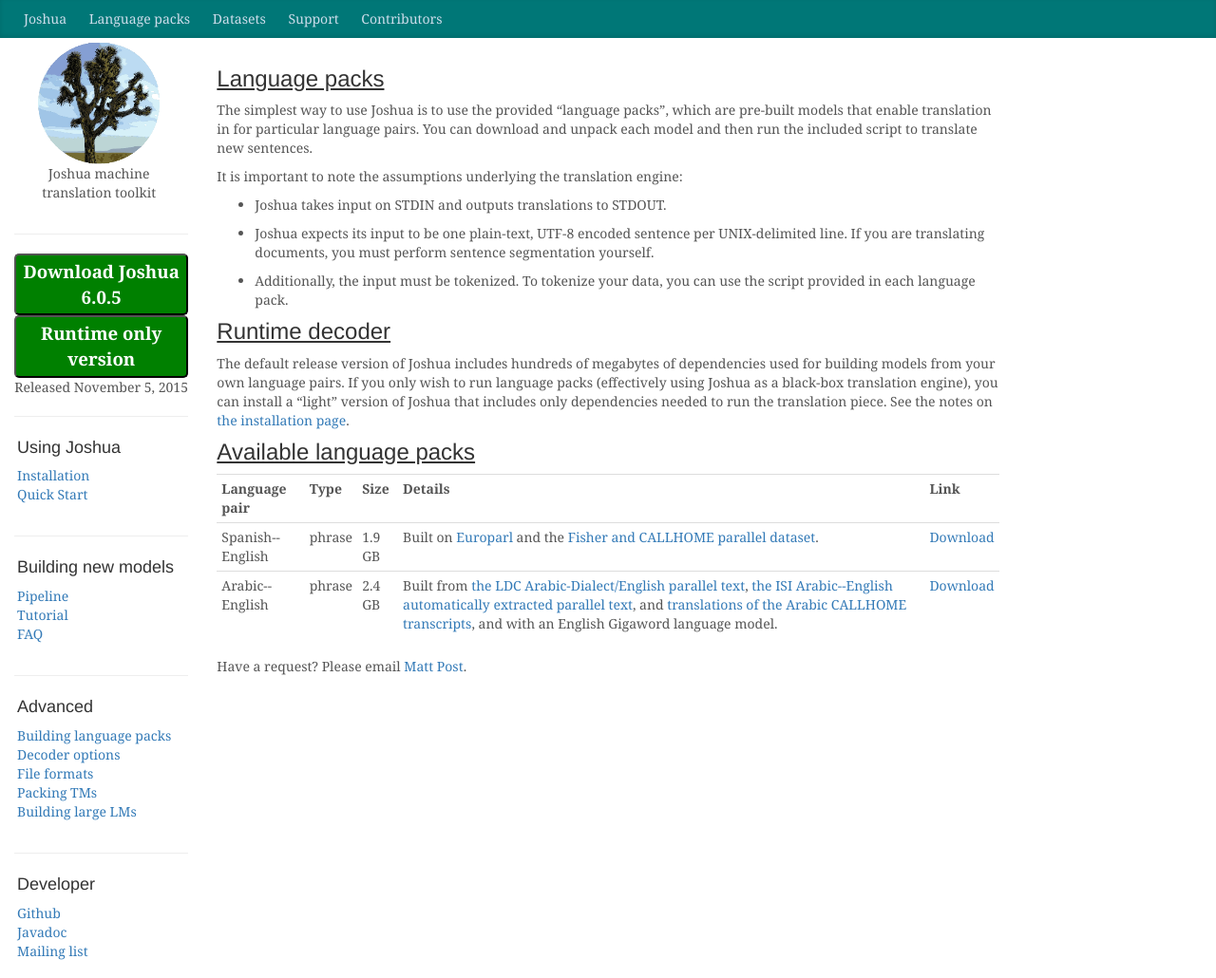
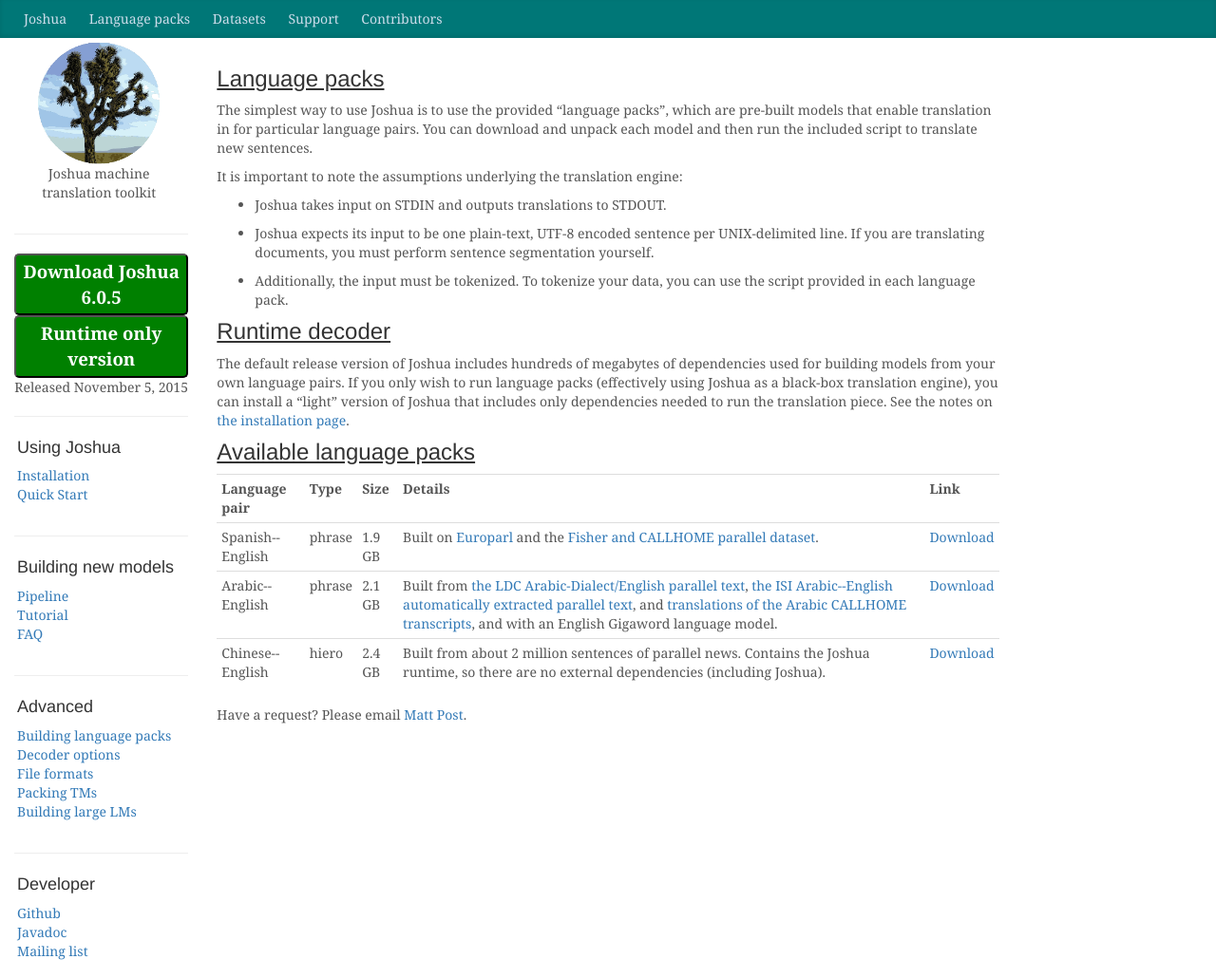
Before and after one commit to joshua-decoder/joshua-decoder.github.com, a Jekyll site: the page built from language-packs/index.md, in a window 1280 px wide. Shown: the whole page at 95% size. Built offline with Jekyll 4.4.1, drawn with Linux system fonts in a browser that asks for light colours; nearby versions of some CDN libraries; comment, search, counter and statistics services are not loaded.

Commit message:
added zh-en-hiero

```diff
--- a/language-packs/index.md
+++ b/language-packs/index.md
@@ -45,7 +45,7 @@
   <tr>
     <td>Arabic--English</td>
     <td>phrase</td>
-    <td>2.4 GB</td>
+    <td>2.1 GB</td>
     <td>Built from
   <a href="https://catalog.ldc.upenn.edu/LDC2012T09">the LDC Arabic-Dialect/English parallel text</a>,
   <a href="https://catalog.ldc.upenn.edu/LDC2007T08">the ISI Arabic--English automatically extracted parallel text</a>,
@@ -53,6 +53,15 @@
     </td>
     <td><a href="ar-en-phrase/">Download</a></td>
   </tr>
+  <tr>
+    <td>Chinese--English</td>
+    <td>hiero</td>
+    <td>2.4 GB</td>
+    <td>Built from about 2 million sentences of parallel news. Contains the Joshua runtime,
+      so there are no external dependencies (including Joshua).
+    </td>
+    <td><a href="zh-en-hiero/">Download</a></td>
+  </tr>
 </table>
 
 Have a request? Please email [Matt Post](http://cs.jhu.edu/~post/).
```
Also changed, not shown: language-packs/zh-en-hiero/index.html (added, +16 -0 lines).
